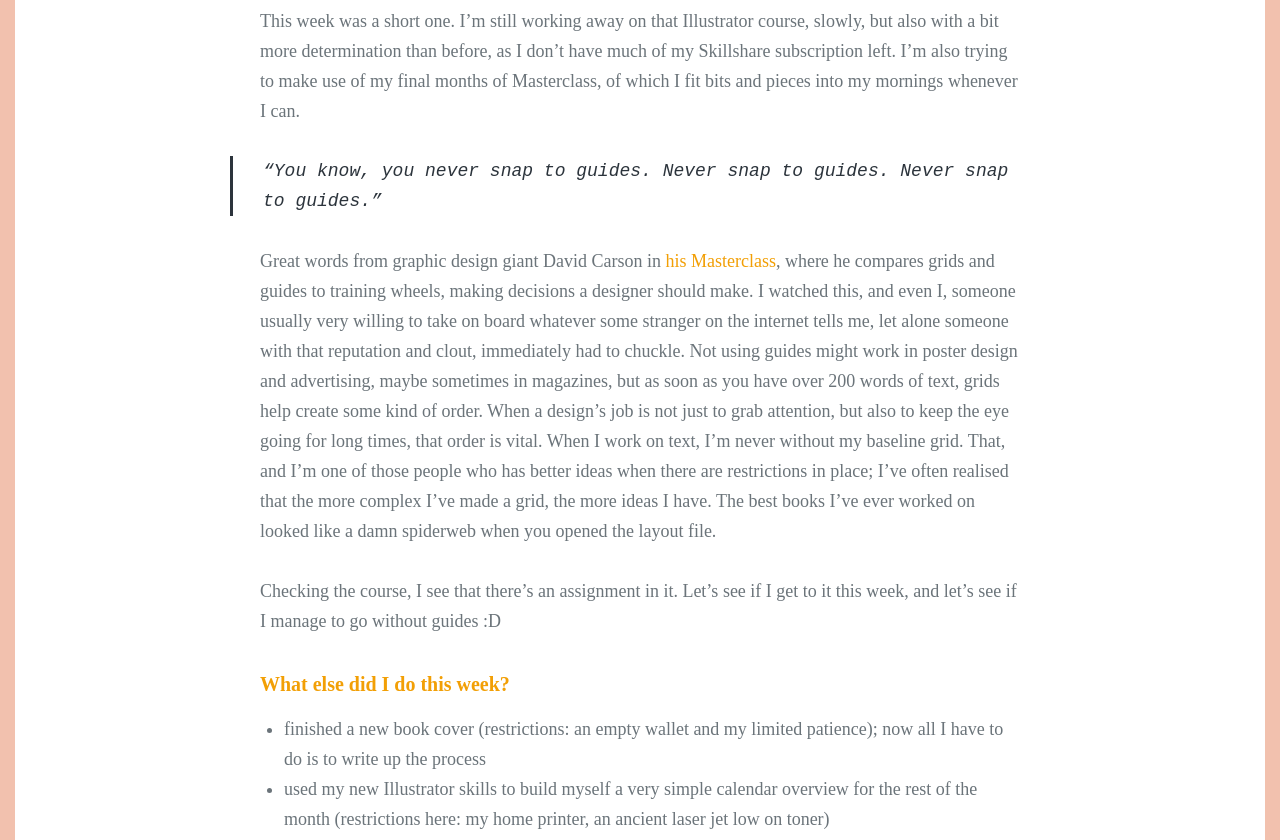
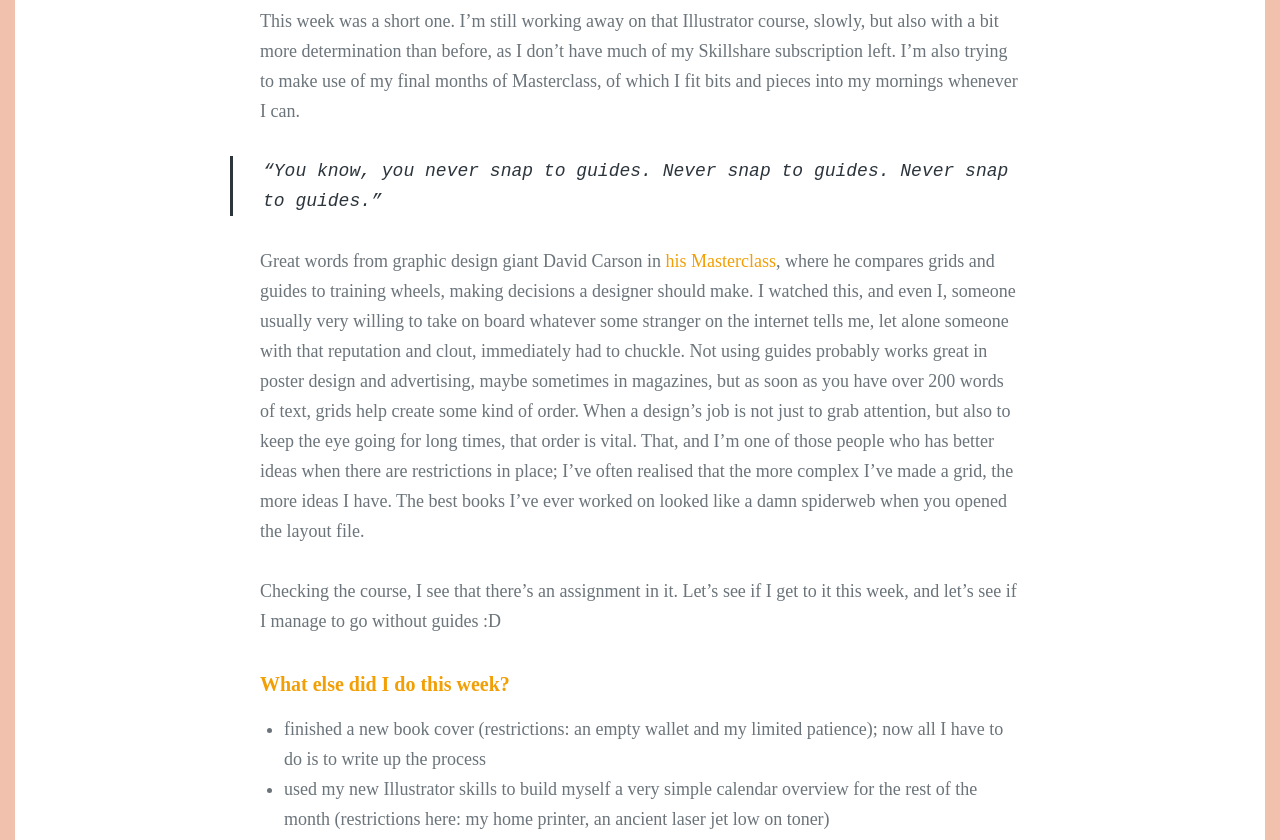
Before and after one commit to dontpanic89/blog, a Jekyll site: the page built from _posts/2022-12-04-week-6.md, in a window 1280 px wide and 900 px high, scrolled down 1043 px, cut to the strip 9-849 px from the top of the window. Built offline with Jekyll 4.4.1, drawn with Linux system fonts in a browser that asks for light colours; some web fonts are replaced.

Commit message:
Update 2022-12-04-week-6.md

```diff
--- a/_posts/2022-12-04-week-6.md
+++ b/_posts/2022-12-04-week-6.md
@@ -13,7 +13,7 @@ This week was a short one. I’m still working away on that Illustrator course,
 
 >"You know, you never snap to guides. Never snap to guides. Never snap to guides."
 
-Great words from graphic design giant David Carson in [his Masterclass](https://youtu.be/pJgvgD-vjIc), where he compares grids and guides to training wheels, making decisions a designer should make. I watched this, and even I, someone usually very willing to take on board whatever some stranger on the internet tells me, let alone someone with that reputation and clout, immediately had to chuckle. Not using guides might work in poster design and advertising, maybe sometimes in magazines, but as soon as you have over 200 words of text, grids help create some kind of order. When a design's job is not just to grab attention, but also to keep the eye going for long times, that order is vital. When I work on text, I’m never without my baseline grid. That, and I’m one of those people who has better ideas when there are restrictions in place; I’ve often realised that the more complex I’ve made a grid, the more ideas I have. The best books I’ve ever worked on looked like a damn spiderweb when you opened the layout file.
+Great words from graphic design giant David Carson in [his Masterclass](https://youtu.be/pJgvgD-vjIc), where he compares grids and guides to training wheels, making decisions a designer should make. I watched this, and even I, someone usually very willing to take on board whatever some stranger on the internet tells me, let alone someone with that reputation and clout, immediately had to chuckle. Not using guides probably works great in poster design and advertising, maybe sometimes in magazines, but as soon as you have over 200 words of text, grids help create some kind of order. When a design's job is not just to grab attention, but also to keep the eye going for long times, that order is vital. That, and I’m one of those people who has better ideas when there are restrictions in place; I’ve often realised that the more complex I’ve made a grid, the more ideas I have. The best books I’ve ever worked on looked like a damn spiderweb when you opened the layout file.
 
 Checking the course, I see that there’s an assignment in it. Let’s see if I get to it this week, and let’s see if I manage to go without guides :D
 
```
